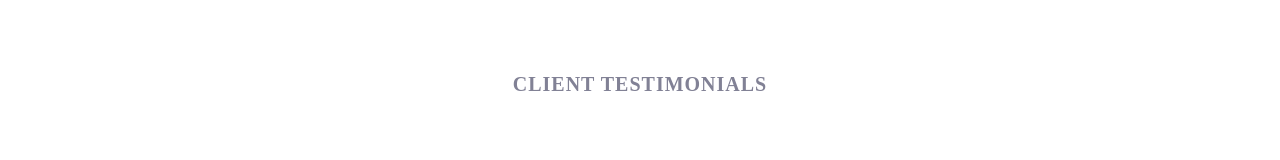
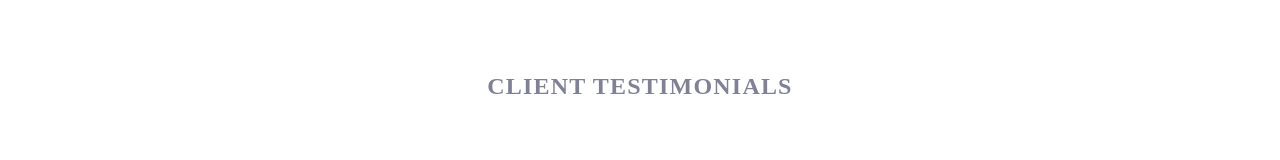
Before and after one commit to ForJessicaSake/Sunny-Side-Agencies, a React (Create React App) app: page / in a window 1280 px wide. Shown: the part 2198-2358 px from the top of the page. Built offline with nearby package versions, Linux system fonts and the light colour scheme.

Commit message:
feat:added meta description, title and a README file

```diff
--- a/src/custom/Card.tsx
+++ b/src/custom/Card.tsx
@@ -6,7 +6,7 @@ text:string;
 
 const Card = ({image, heading, text}:Props)=>{
     return(
-        <section className="relative lg:w-6/12 w-full flex justify-start flex-col items-center text-center">
+        <section className="relative lg:w-6/12 w-full flex justify-start flex-col items-center text-center text-DarkGreen">
           <figure className="w-full">
           <img src={image} alt="fruit" className="lg:h-full md:h-full h-96 w-full"/>
         </figure>
--- a/src/elements/Footer.tsx
+++ b/src/elements/Footer.tsx
@@ -8,7 +8,7 @@ const Footer = () => {
   return (
     <footer className="flex flex-col bg-Green h-80 items-center justify-center cursor-pointer text-DarkGreen">
     <nav className="flex flex-col items-center justify-center">
-        <h1 className="text-3xl pb-10 font-extrabold text-DarkGreen font-Headingfront tracking-wider">Sunnyside</h1>
+        <h1 className="text-2xl lg:text-3xl pb-10 font-extrabold text-DarkGreen font-Headingfront tracking-wider">Sunnyside</h1>
         <ul className="font-textFont flex justify-between w-64 pb-12">
          <a href="#about"><li>About</li></a>
          <a href="#services"><li>Services</li></a>
--- a/src/elements/Testimonal.tsx
+++ b/src/elements/Testimonal.tsx
@@ -6,7 +6,7 @@ import thomasAvatar from "../assets/desktop/image-thomas.jpg";
 const Testimonial = () => {
   return (
     <section className="flex flex-col text-center items-center px-24 lg:py-28 py-14">
-      <h1 className="text-Text tracking-wider font-Headingfront lg:text-xl text-lg w-96 font-bold lg:mb-20 mb-14">CLIENT TESTIMONIALS</h1>
+      <h1 className="text-Text tracking-wider font-Headingfront lg:text-2xl text-lg w-96 font-bold lg:mb-20 mb-14">CLIENT TESTIMONIALS</h1>
       <section className="flex flex-col lg:flex-row lg:justify-between w-full">
       <TestimonialCard
         image={emilyAvatar}
```
